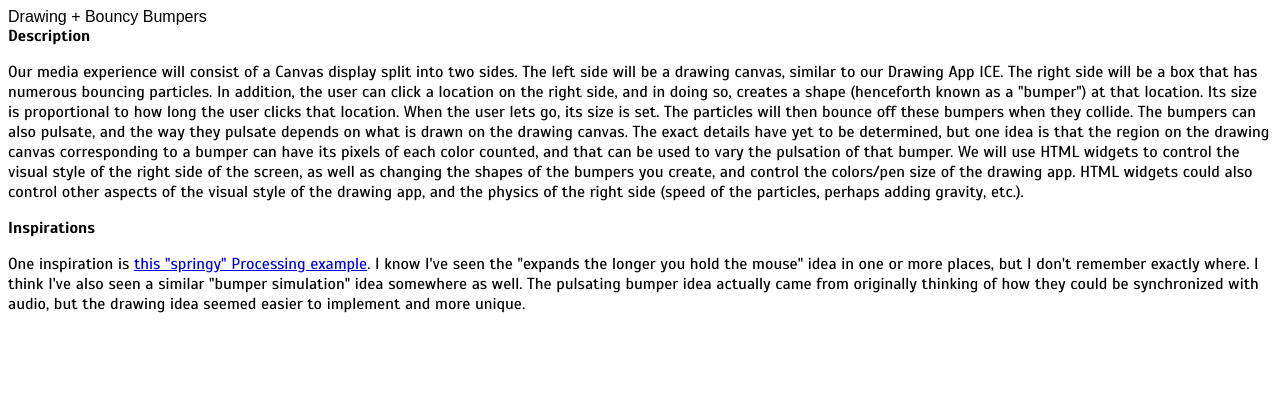
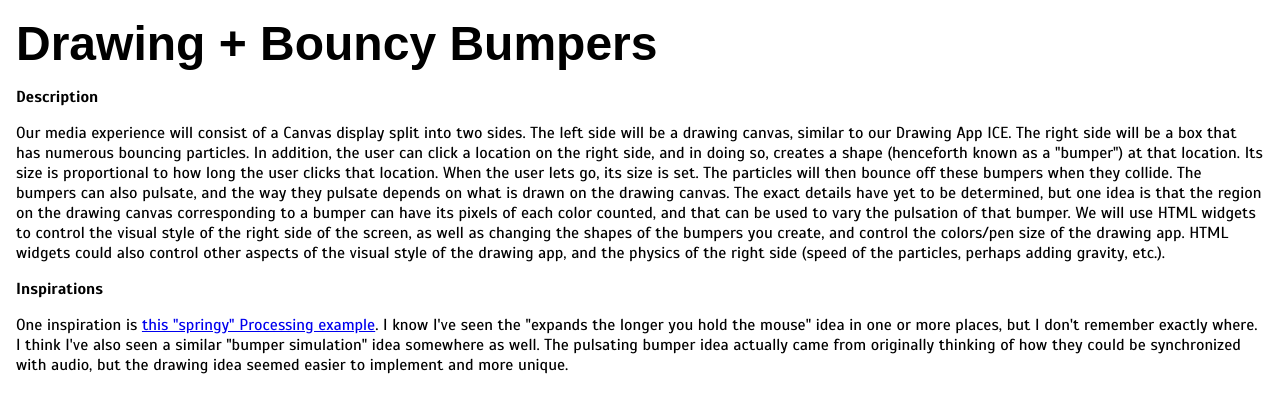
Before and after one commit to YawarRaza7349/RMWAD1-Project1, a plain HTML site: page concept_document.html in a window 1280 px wide. Drawn offline with Linux system fonts and the light colour scheme; a web font is replaced by a local one.

Commit message:
Styling.

```diff
--- a/concept_document.html
+++ b/concept_document.html
@@ -8,9 +8,16 @@
 	<style rel="stylesheet" type="text/css">
 		body {
 			font-family: Scada, sans-serif;
+			font-size: 12pt;
+			margin: 1em;
+		}
+		body > header {
+			margin: 1em 0em;
 		}
 		body > header #title {
 			font-family: 'Averia Sans Libre', sans-serif;
+			font-weight: bold;
+			font-size: 36pt;
 		}
 		section > header .section_title {
 			font-weight: bold;
```
